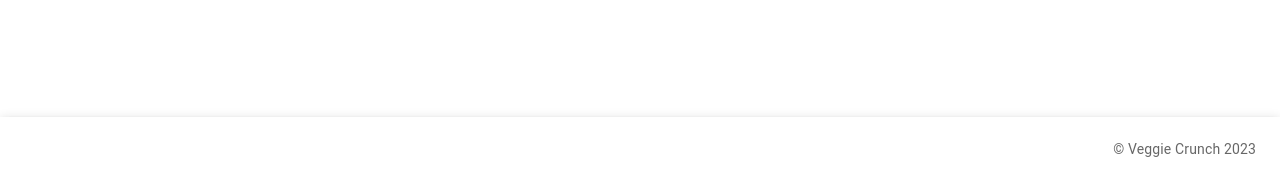
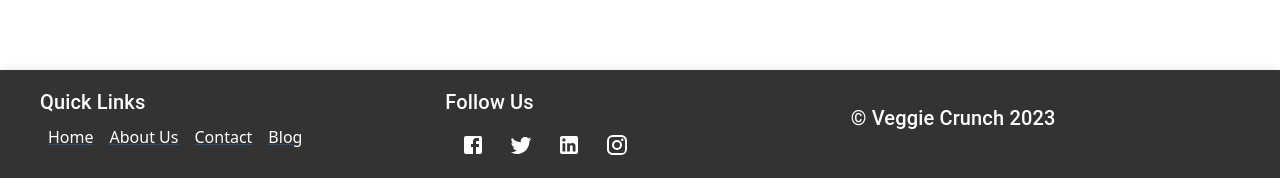
Before and after one commit to Mid30s/VeggieCrunch, a React (Create React App) app in the folder client/: page /profiles/1 in a window 1280 px wide. Shown: the part 619-797 px from the top of the page. Built offline with nearby package versions, Linux system fonts and the light colour scheme; no server answers.

Commit message:
added footer

```diff
--- a/client/package.json
+++ b/client/package.json
@@ -7,6 +7,8 @@
     "@apollo/client": "^3.7.14",
     "@emotion/react": "^11.11.0",
     "@emotion/styled": "^11.11.0",
+    "@fortawesome/free-brands-svg-icons": "^6.4.0",
+    "@fortawesome/react-fontawesome": "^0.2.0",
     "@mui/icons-material": "^5.11.16",
     "@mui/material": "^5.13.2",
     "@mui/styles": "^5.13.2",
@@ -23,7 +25,7 @@
     "react-dom": "^17.0.1",
     "react-router-dom": "^6.2.1",
     "react-scripts": "5.0.1",
-    "typescript": "^5.0.4",
+    "typescript": "^4.5.4",
     "web-vitals": "^0.2.4"
   },
   "scripts": {
--- a/client/src/components/Footer/index.js
+++ b/client/src/components/Footer/index.js
@@ -1,7 +1,18 @@
 import React from "react";
-import { AppBar, Toolbar, Typography, Link, Box } from "@mui/material";
+import {
+  AppBar,
+  Toolbar,
+  Typography,
+  Link,
+  Grid,
+  IconButton,
+} from "@mui/material";
 import { makeStyles } from "@mui/styles";
 import { useTheme } from "@mui/material/styles";
+import FacebookIcon from "@mui/icons-material/Facebook";
+import TwitterIcon from "@mui/icons-material/Twitter";
+import LinkedInIcon from "@mui/icons-material/LinkedIn";
+import InstagramIcon from "@mui/icons-material/Instagram";
 
 const useStyles = makeStyles(() => {
   const theme = useTheme();
@@ -10,13 +21,27 @@ const useStyles = makeStyles(() => {
     appBar: {
       top: "auto",
       bottom: 0,
-      background: "#fff",
+      background: "#333",
+      padding: theme.spacing(2),
     },
     grow: {
       flexGrow: 1,
     },
     link: {
+      color: "#fff",
       margin: theme.spacing(1),
+    },
+    iconButton: {
+      color: "#fff",
+      marginLeft: theme.spacing(1),
+    },
+    text: {
+      color: "#fff",
+    },
+    copyright: {
+      color: "#fff",
+      marginTop: theme.spacing(2),
+      marginBottom: theme.spacing(1),
     },
   };
 });
@@ -25,26 +50,66 @@ function Footer() {
   const classes = useStyles();
 
   return (
-    <AppBar position="fixed" color="primary" className={classes.appBar}>
+    <AppBar position="fixed" className={classes.appBar}>
       <Toolbar>
-        <Box display={{ xs: "none", md: "flex" }} flexGrow={1}>
-          <Link href="#" color="inherit" className={classes.link}>
-            About us
+        <Grid container spacing={2}>
+          <Grid item xs={12} sm={4}>
+            <Typography variant="h6" gutterBottom className={classes.text}>
+              Quick Links
+            </Typography>
+            <Link href="/" className={classes.link}>
+              Home
             </Link>
-          <Link href="#" color="inherit" className={classes.link}>
+            <Link href="/about" className={classes.link}>
+              About Us
+            </Link>
+            <Link href="/contact" className={classes.link}>
               Contact
             </Link>
-          <Link href="#" color="inherit" className={classes.link}>
+            <Link href="/blog" className={classes.link}>
               Blog
             </Link>
-        </Box>
-        <Typography className={classes.grow} />
-        <Box display={{ xs: "none", md: "flex" }}>
-          <Typography variant="body2" color="textSecondary" align="center">
+          </Grid>
+          <Grid item xs={12} sm={4}>
+            <Typography variant="h6" gutterBottom className={classes.text}>
+              Follow Us
+            </Typography>
+            <IconButton
+              edge="start"
+              className={classes.iconButton}
+              aria-label="facebook"
+            >
+              <FacebookIcon />
+            </IconButton>
+            <IconButton
+              edge="start"
+              className={classes.iconButton}
+              aria-label="twitter"
+            >
+              <TwitterIcon />
+            </IconButton>
+            <IconButton
+              edge="start"
+              className={classes.iconButton}
+              aria-label="linkedin"
+            >
+              <LinkedInIcon />
+            </IconButton>
+            <IconButton
+              edge="start"
+              className={classes.iconButton}
+              aria-label="instagram"
+            >
+              <InstagramIcon />
+            </IconButton>
+          </Grid>
+          <Grid item xs={12} sm={4}>
+            <Typography variant="h6" className={classes.copyright}>
               {"© "}
               Veggie Crunch {new Date().getFullYear()}
             </Typography>
-        </Box>
+          </Grid>
+        </Grid>
       </Toolbar>
     </AppBar>
   );
```
Also changed, not shown: 1 other file (tests, documents, lock files or other folders). Lines whose indentation alone changed are shown as unchanged.
